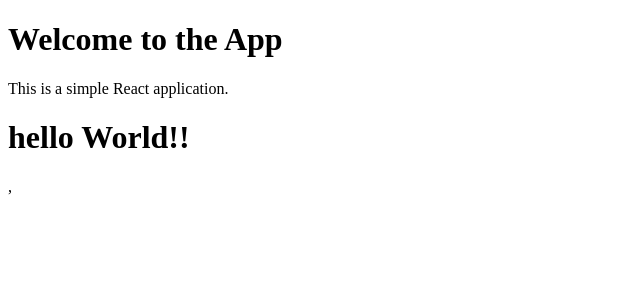
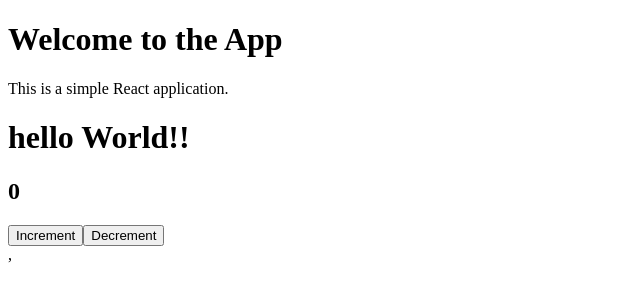
Before and after one commit to yogeshCelestial/react-19, a React (Vite) app: page / in a window 1280 px wide. Shown: the top 300 px of the page, without its empty margins (0-640 px from the left). Built offline with nearby package versions, Linux system fonts and the light colour scheme.

Commit message:
useReducer used

```diff
--- a/src/App.js
+++ b/src/App.js
@@ -1,4 +1,5 @@
 import Component from "./components/Component";
+import ReducerComp from "./components/Reducer";
 
 const App = () => {
   return (
@@ -6,6 +7,7 @@
       <h1>Welcome to the App</h1>
       <p>This is a simple React application.</p>
       <Component />
+      <ReducerComp />
     </div>
   );
 };
--- /dev/null
+++ b/src/components/Reducer.js
@@ -0,0 +1,25 @@
+import { useReducer } from "react";
+
+const reducer = (state, action) => {
+  switch (action.type) {
+    case "increment":
+      return state + 1;
+    case "decrement":
+      return state - 1;
+    default:
+      return state;
+  }
+};
+
+const ReducerComp = () => {
+  const [state, dispatch] = useReducer(reducer, 0);
+  return (
+    <div>
+      <h2>{state}</h2>
+      <button onClick={() => dispatch({ type: "increment" })}>Increment</button>
+      <button onClick={() => dispatch({ type: "decrement" })}>Decrement</button>
+    </div>
+  );
+};
+
+export default ReducerComp;
```
